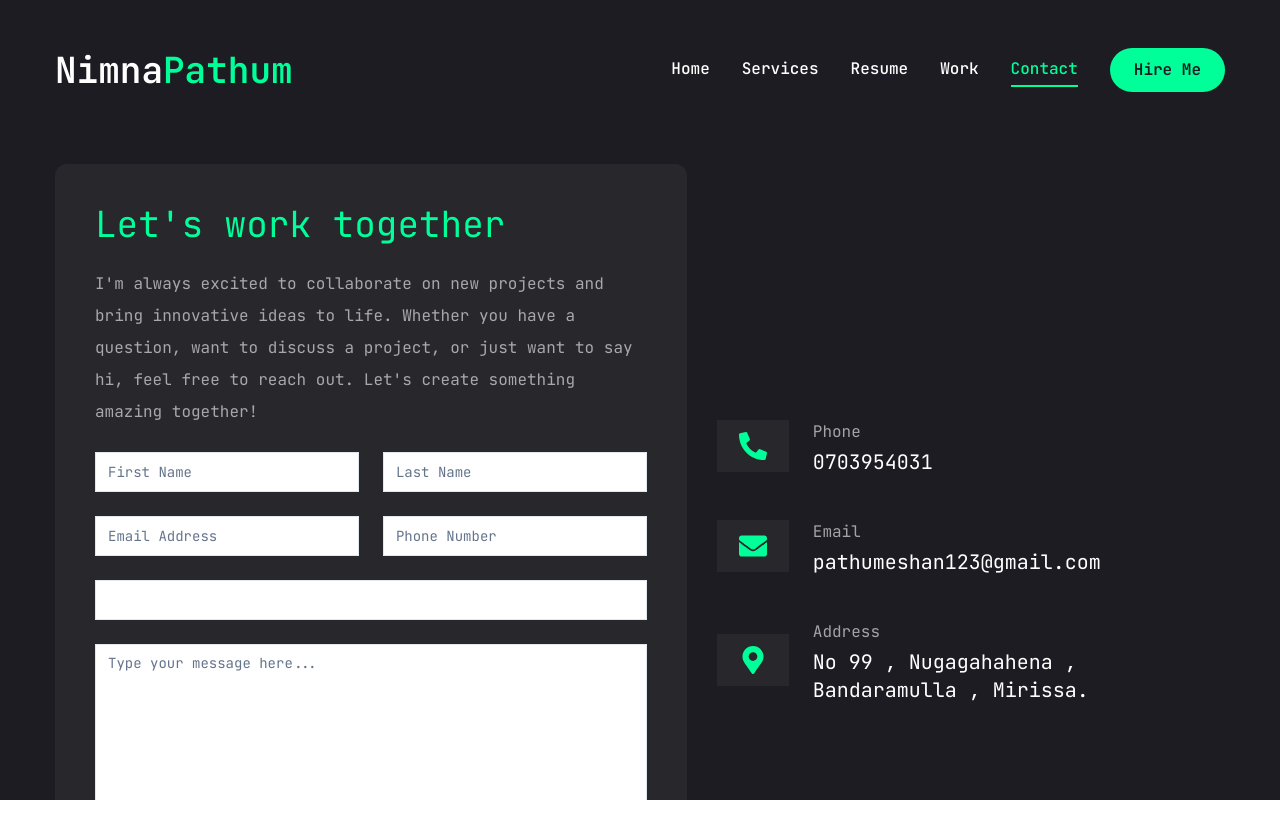
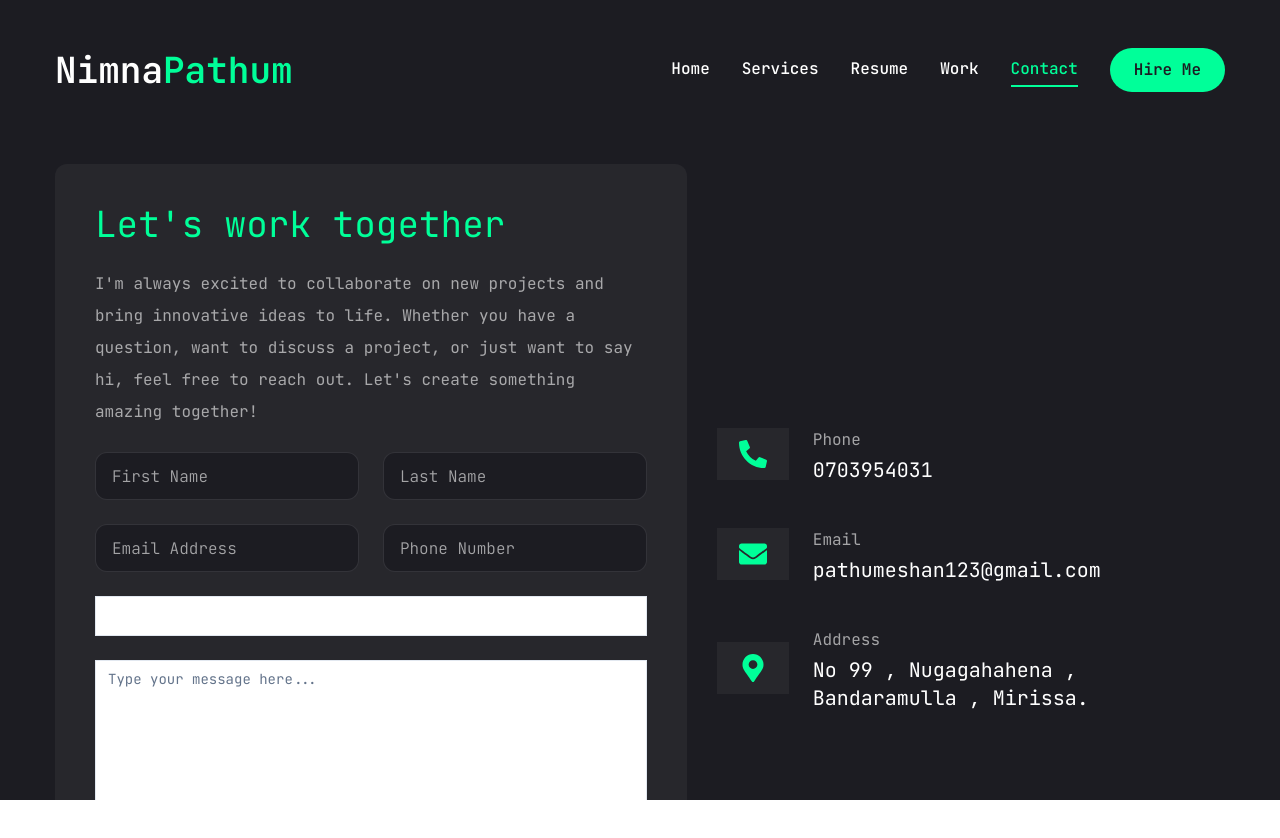
Before and after one commit to nimnapathum/portpolio-nextjs, a Next.js app in the folder client/: page /contact in a window 1280 px wide. Shown: the top 838 px of the page. Built offline with nearby package versions, Linux system fonts and the light colour scheme.

Commit message:
changes on input

```diff
--- a/client/components/ui/input.jsx
+++ b/client/components/ui/input.jsx
@@ -7,7 +7,7 @@ const Input = React.forwardRef(({ className, type, ...props }, ref) => {
     (<input
       type={type}
       className={cn(
-        "flex h-10 w-full rounded-md border border-slate-200 bg-white px-3 py-2 text-base ring-offset-white file:border-0 file:bg-transparent file:text-sm file:font-medium file:text-slate-950 placeholder:text-slate-500 focus-visible:outline-none focus-visible:ring-2 focus-visible:ring-slate-950 focus-visible:ring-offset-2 disabled:cursor-not-allowed disabled:opacity-50 md:text-sm dark:border-slate-800 dark:bg-slate-950 dark:ring-offset-slate-950 dark:file:text-slate-50 dark:placeholder:text-slate-400 dark:focus-visible:ring-slate-300",
+        "flex h-[48px] rounded-xl border border-white/10 focus:border-accent font-light bg-primary px-4 py-5 text-base placeholder:text-white/60 outline-none",
         className
       )}
       ref={ref}
```
